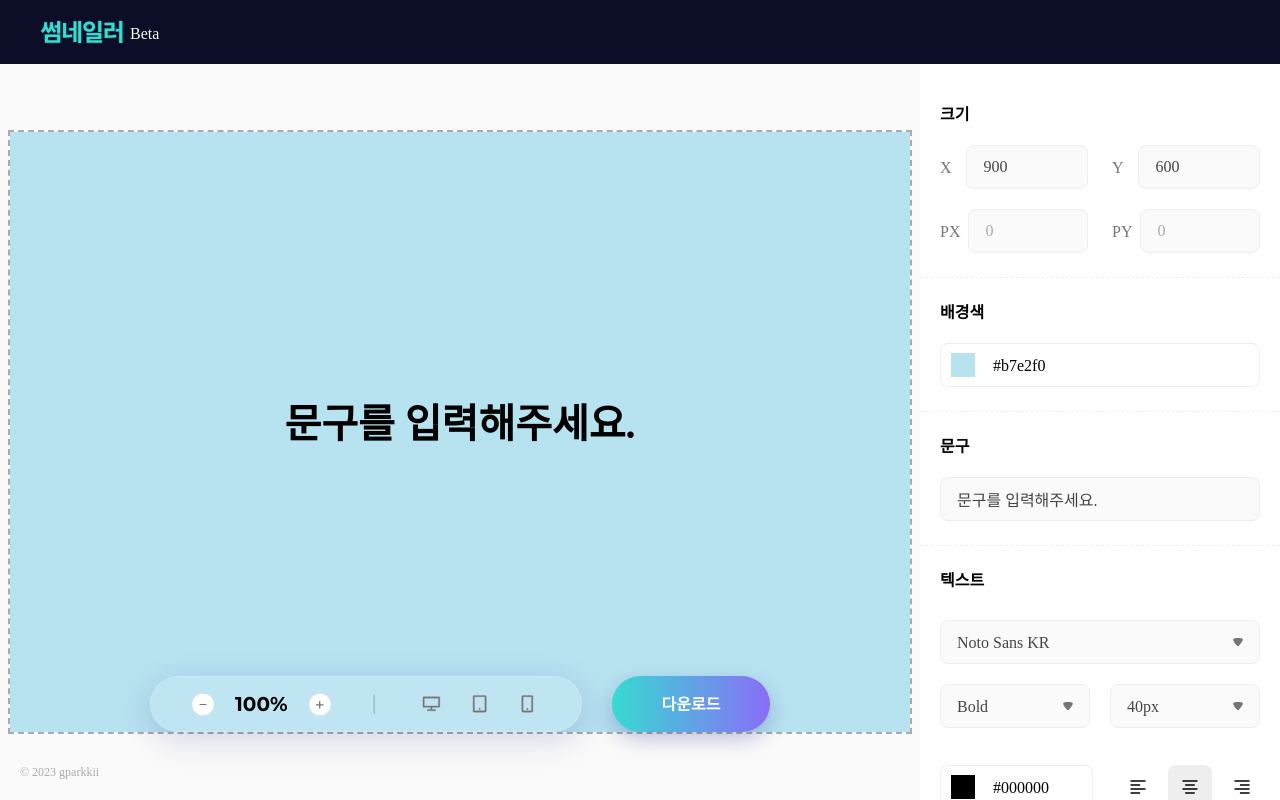
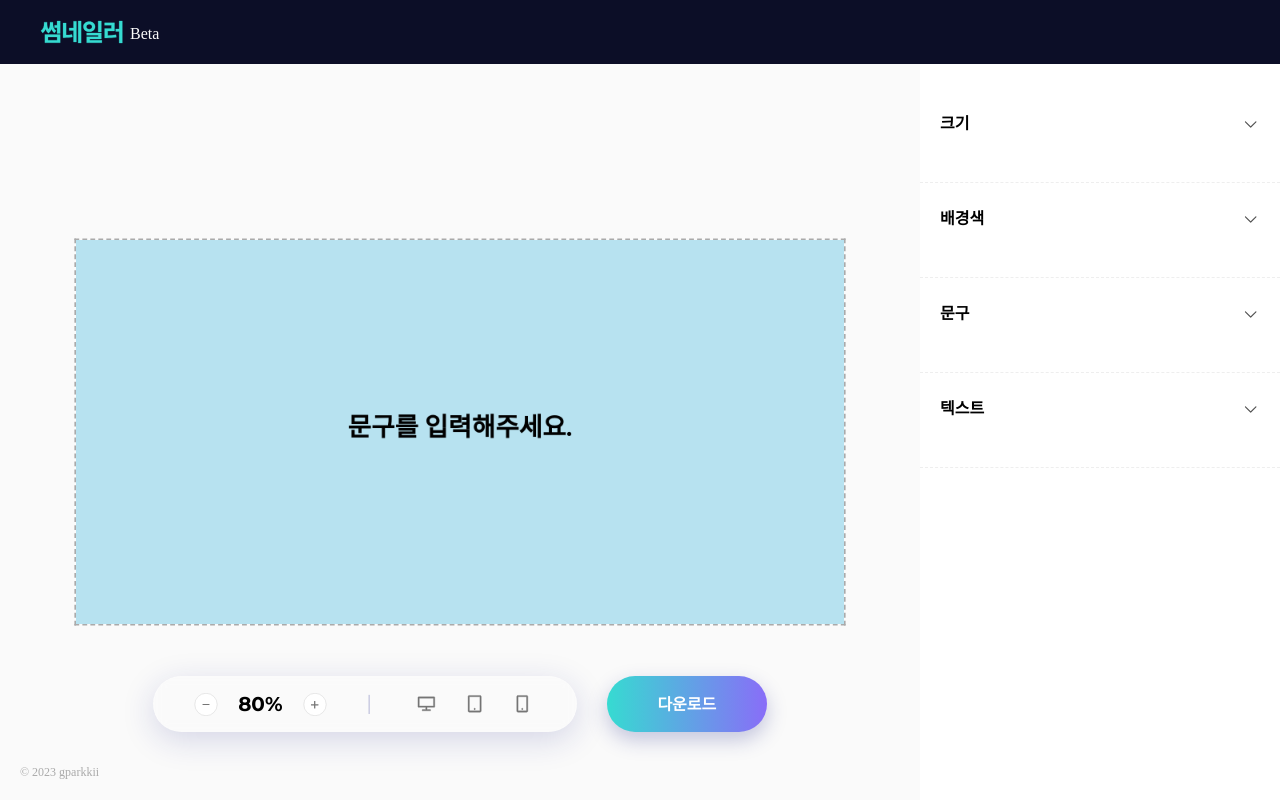
Before and after one commit to gparkkii/thumbnailer-beta, a React (Create React App) app: page / in a window 1280 px wide. Built offline with nearby package versions, Linux system fonts and the light colour scheme; a web font is replaced by a local one.

Commit message:
feat: add collapsible functionality to Tab as accordion

```diff
--- a/src/components/Common/Icon.tsx
+++ b/src/components/Common/Icon.tsx
@@ -32,6 +32,8 @@ const IconType = {
   random: '../assets/ic-random.svg',
   logo: '../assets/ic-logo.svg',
   arrowDown: '../assets/ic-arrow-down.svg',
+  expandUp: '../assets/ic-expand-up.svg',
+  expandDown: '../assets/ic-expand-down.svg',
   alignLeft: '../assets/ic-align-left.svg',
   alignCenter: '../assets/ic-align-center.svg',
   alignRight: '../assets/ic-align-right.svg',
--- a/src/components/Drawer/Drawer.tsx
+++ b/src/components/Drawer/Drawer.tsx
@@ -46,7 +46,7 @@ const AnimatedWrapper = styled.div<{ open?: boolean }>`
   flex-direction: column;
   align-items: flex-start;
   justify-content: space-between;
-  padding: 40px 0px;
+  padding: 24px 0px;
 
   width: 360px;
   height: calc(100% - 64px); // 100% - header height
@@ -101,7 +101,6 @@ const TabWrapper = styled.div`
   align-items: flex-start;
   justify-content: flex-start;
   width: 100%;
-  gap: 24px;
 `;
 
 const InputWrapper = styled.div<{ gap?: number }>`
@@ -114,11 +113,6 @@ const InputWrapper = styled.div<{ gap?: number }>`
   padding: 0px;
 
   gap: ${({ gap = 24 }) => `${gap}px`};
-`;
-
-const Margin = styled.div<{ margin: number }>`
-  margin-top: ${({ margin }) => margin}px;
-  height: 1px;
 `;
 
 const FONT_OPTION = [
@@ -216,7 +210,6 @@ const TabContentText = ({ values, onChange }: DrawerProps) => (
 
 const TabContentFont = ({ values, onChange, handleAlignment }: DrawerProps) => (
   <>
-    <Margin margin={-12} />
     <Dropdown
       name="fontFamily"
       value={values.fontFamily}
@@ -237,7 +230,6 @@ const TabContentFont = ({ values, onChange, handleAlignment }: DrawerProps) => (
         onChange={onChange}
       />
     </InputWrapper>
-    <Margin margin={-4} />
     <InputWrapper gap={16}>
       <ColorPicker
         value={values.fontColor}
--- a/src/components/Drawer/Tab.tsx
+++ b/src/components/Drawer/Tab.tsx
@@ -1,28 +1,50 @@
-import React from 'react';
+import React, { useState } from 'react';
 import { styled } from 'styled-components';
 import { Subtitle } from '../../styles/typography.styles';
-import Icon from '../Common/Icon';
 
 const TabBox = styled.div`
   display: flex;
   flex-direction: column;
   align-items: flex-start;
-  padding: 0px 20px;
 
-  padding-bottom: 24px;
   border-bottom: 1.5px dashed ${({ theme }) => theme.colors.gray200};
 
-  gap: 20px;
-
   width: 100%;
+  overflow: hidden;
+  padding-bottom: 24px;
 `;
 
-const TabHeader = styled.div`
+const TabHeader = styled.button`
   display: flex;
   flex-direction: row;
   justify-content: space-between;
   align-items: center;
   width: 100%;
+  padding: 0px 20px;
+  padding-top: 24px;
+  padding-bottom: 24px;
+
+  transition: all 0.3s ease-in-out;
+`;
+
+const TabContent = styled.div<{ isOpen: boolean }>`
+  display: flex;
+  flex-direction: column;
+  justify-content: flex-start;
+  align-items: flex-start;
+  width: 100%;
+  padding: 0px 20px;
+  gap: 20px;
+
+  max-height: ${({ isOpen }) => (isOpen ? '500px' : '0px')};
+  overflow: hidden;
+  transition: max-height 0.3s ease-in-out;
+  background-color: #ffffff;
+`;
+
+const ExpandBox = styled.div<{ isOpen: boolean }>`
+  transition: transform 0.25s ease-in-out;
+  transform: ${({ isOpen }) => (isOpen ? 'rotate(0deg)' : 'rotate(180deg)')};
 `;
 
 interface TabProps {
@@ -31,14 +53,39 @@ interface TabProps {
   randomize?: () => void;
 }
 
+const ExpandIcon = () => {
+  return (
+    <svg
+      width="18"
+      height="18"
+      viewBox="0 0 24 24"
+      fill="none"
+      xmlns="http://www.w3.org/2000/svg"
+    >
+      <path
+        d="M19.9673 16.665C19.7011 16.9313 19.2844 16.9555 18.9908 16.7376L18.9067 16.665L12.437 10.1957L5.96734 16.665C5.70107 16.9313 5.28441 16.9555 4.9908 16.7376L4.90668 16.665C4.64042 16.3988 4.61621 15.9821 4.83406 15.6885L4.90668 15.6044L11.9067 8.60437C12.1729 8.3381 12.5896 8.31389 12.8832 8.53175L12.9673 8.60437L19.9673 15.6044C20.2602 15.8973 20.2602 16.3721 19.9673 16.665Z"
+        fill="#505050"
+      />
+    </svg>
+  );
+};
+
 const Tab = ({ label, children, randomize }: TabProps) => {
+  const [isOpen, setIsOpen] = useState(false);
+
   return (
     <TabBox>
-      <TabHeader>
+      <TabHeader
+        onClick={() => {
+          setIsOpen(prev => !prev);
+        }}
+      >
         <Subtitle>{label}</Subtitle>
-        {randomize && <Icon type="random" size="sm" alt="random-select" />}
+        <ExpandBox isOpen={isOpen}>
+          <ExpandIcon />
+        </ExpandBox>
       </TabHeader>
-      {children}
+      <TabContent isOpen={isOpen}>{children}</TabContent>
     </TabBox>
   );
 };
--- a/src/pages/Main.tsx
+++ b/src/pages/Main.tsx
@@ -94,8 +94,8 @@ const ButtonWrapper = styled.div`
 `;
 
 const THUMBNAIL_INITIAL_SETTINGS: ThumbnailConfigType = {
-  zoomLevel: 1,
-  canvasWidth: 900,
+  zoomLevel: 0.8,
+  canvasWidth: 1200,
   canvasHeight: 600,
   canvasPaddingX: 0,
   canvasPaddingY: 0,
```
Also changed, not shown: public/assets/ic-expand-down.svg (added), public/assets/ic-expand-up.svg (added).
